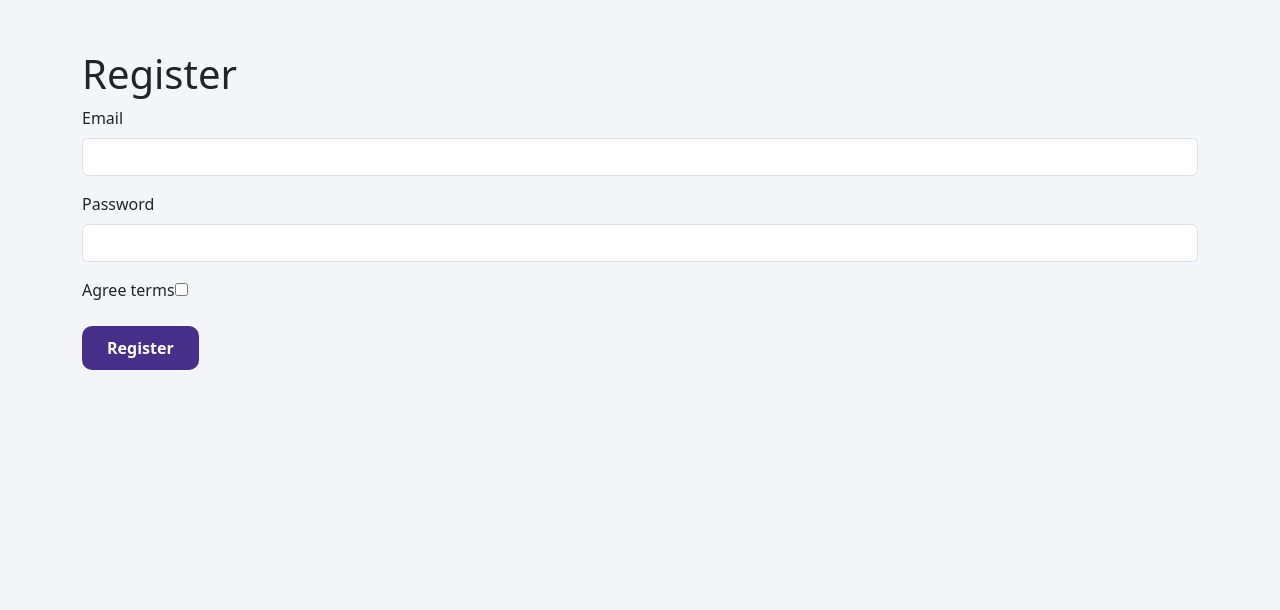
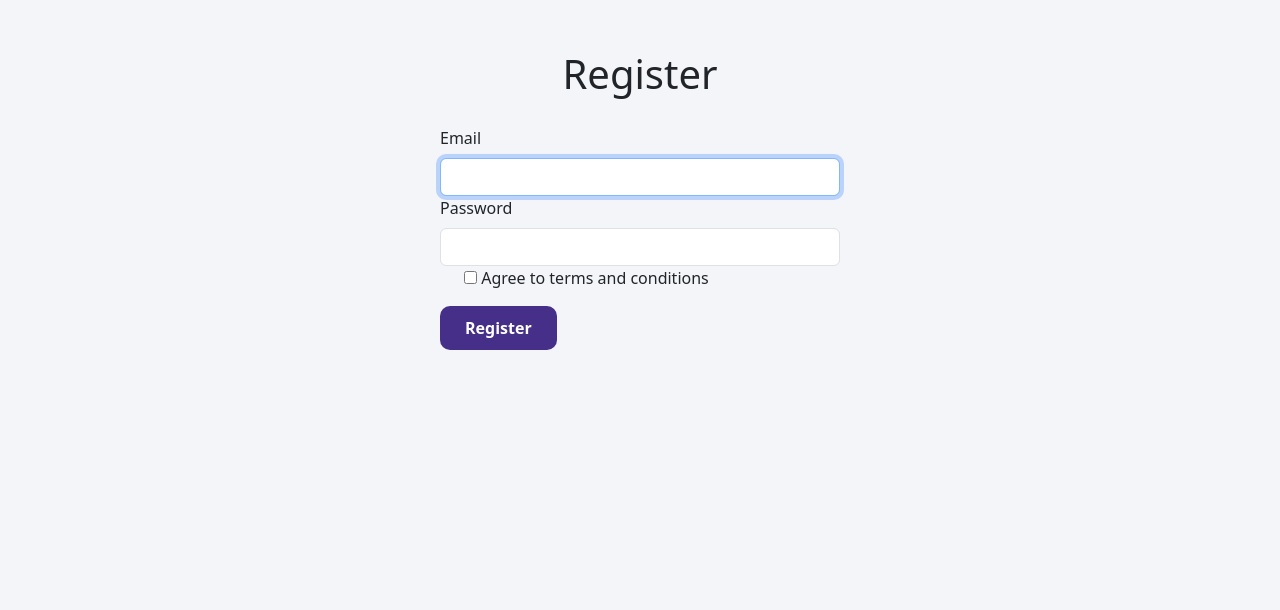
Before and after one commit to SofiyaShunkinaa/course_project, a Symfony app: template templates/registration/register.html.twig in a window 1280 px wide. Shown: the part 74-684 px from the top of the page. Run offline with Twig, Linux system fonts and the light colour scheme; the template is opened without the code that fills it, so the values that code supplies are empty; form fields are guessed from the names that the template uses; some libraries are stand-ins or nearby versions.

Commit message:
change forms with bootstrap classes

```diff
--- a/templates/registration/register.html.twig
+++ b/templates/registration/register.html.twig
@@ -3,17 +3,24 @@
 {% block title %}Register{% endblock %}
 
 {% block body %}
-    <h1>Register</h1>
+    <div class="form-container">
+        <h1>Register</h1>
+        {{ form_errors(registrationForm) }}
 
-    {{ form_errors(registrationForm) }}
-
-    {{ form_start(registrationForm) }}
-        {{ form_row(registrationForm.email) }}
-        {{ form_row(registrationForm.plainPassword, {
-            label: 'Password'
-        }) }}
-        {{ form_row(registrationForm.agreeTerms) }}
-
-        <button type="submit" class="btn">Register</button>
-    {{ form_end(registrationForm) }}
+        {{ form_start(registrationForm) }}
+            <div class="form-group">
+                {{ form_label(registrationForm.email, 'Email', { 'label_attr': { 'class': 'form-label' } }) }}
+                {{ form_widget(registrationForm.email, { 'attr': { 'class': 'form-control', 'id': 'inputEmail', 'autocomplete': 'email', 'required': true, 'autofocus': true} }) }}
+            </div>
+            <div class="form-group">
+                {{ form_label(registrationForm.plainPassword, 'Password', { 'label_attr': { 'class': 'form-label' } }) }}
+                {{ form_widget(registrationForm.plainPassword, { 'attr': { 'class': 'form-control', 'id': 'inputPassword', 'autocomplete': 'current-password', 'required': true } }) }}
+            </div>
+            <div class="form-check checkbox mb-3">
+                {{ form_widget(registrationForm.agreeTerms, { 'attr': { 'class': 'form-check-input' } }) }}
+                {{ form_label(registrationForm.agreeTerms, 'Agree to terms and conditions', { 'label_attr': { 'class': 'form-check-label' } }) }}
+            </div>
+            <button type="submit" class="btn btn-primary">Register</button>
+        {{ form_end(registrationForm) }}
+    </div>
 {% endblock %}
--- a/templates/security/login.html.twig
+++ b/templates/security/login.html.twig
@@ -3,6 +3,8 @@
 {% block title %}Log in!{% endblock %}
 
 {% block body %}
+<div class="form-container">
+    <h1>Log in</h1>
     <form method="post">
         {% if error %}
             <div class="alert alert-danger">{{ error.messageKey|trans(error.messageData, 'security') }}</div>
@@ -14,7 +16,6 @@
             </div>
         {% endif %}
 
-    <h1 class="h3 mb-3 font-weight-normal">Please sign in</h1>
         <label for="inputEmail">Email</label>
         <input type="email" value="{{ last_username }}" name="email" id="inputEmail" class="form-control" autocomplete="email" required autofocus>
         <label for="inputPassword">Password</label>
@@ -30,8 +31,9 @@
             </label>
         </div>
 
-    <button class="btn btn-lg btn-primary" type="submit">
+        <button class="btn btn-primary" type="submit">
             Sign in
         </button>
     </form>
+</div>
 {% endblock %}
```
Also changed, not shown: templates/collection/form.html.twig (+10 -9 lines). Lines whose indentation alone changed are shown as unchanged.
